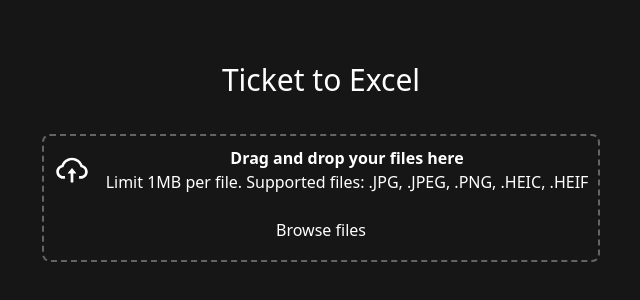
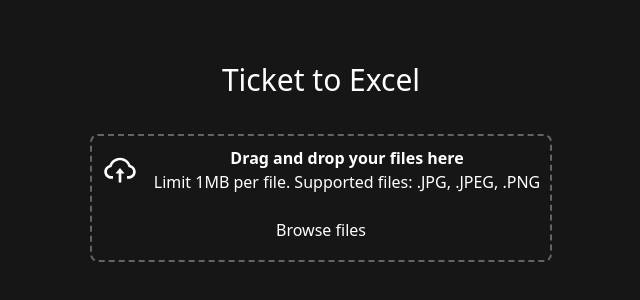
Before and after one commit to AlterManu/ticket2excel, a React (Vite) app: page / in a window 1280 px wide. Shown: the part 238-538 px from the top of the page, without its empty margins (319-959 px from the left). Built offline with nearby package versions, Linux system fonts and the light colour scheme.

Commit message:
feat: no supported files removed from dnd description

```diff
--- a/src/components/DragAndDrop.jsx
+++ b/src/components/DragAndDrop.jsx
@@ -46,10 +46,7 @@ const DragNdrop = ({ onFilesSelected }) => {
             <AiOutlineCloudUpload />
             <div>
               <p>Drag and drop your files here</p>
-              <p>
-                Limit 1MB per file. Supported files: .JPG, .JPEG, .PNG, .HEIC,
-                .HEIF
-              </p>
+              <p>Limit 1MB per file. Supported files: .JPG, .JPEG, .PNG</p>
             </div>
           </div>
           <input
@@ -57,7 +54,7 @@ const DragNdrop = ({ onFilesSelected }) => {
             hidden
             id="browse"
             onChange={handleFileChange}
-            accept=".jpg,.jpeg,.png,.JPG,.JPEG,.PNG,.heic,.HEIC,.heif,.HEIF"
+            accept=".jpg,.jpeg,.png,.JPG,.JPEG,.PNG"
             multiple
           />
           <label htmlFor="browse" className="browse-btn">
```
